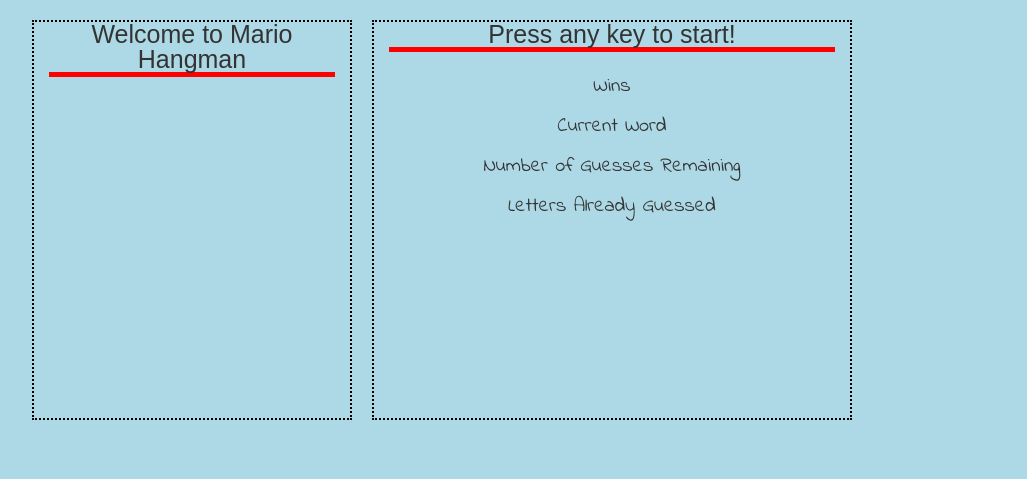
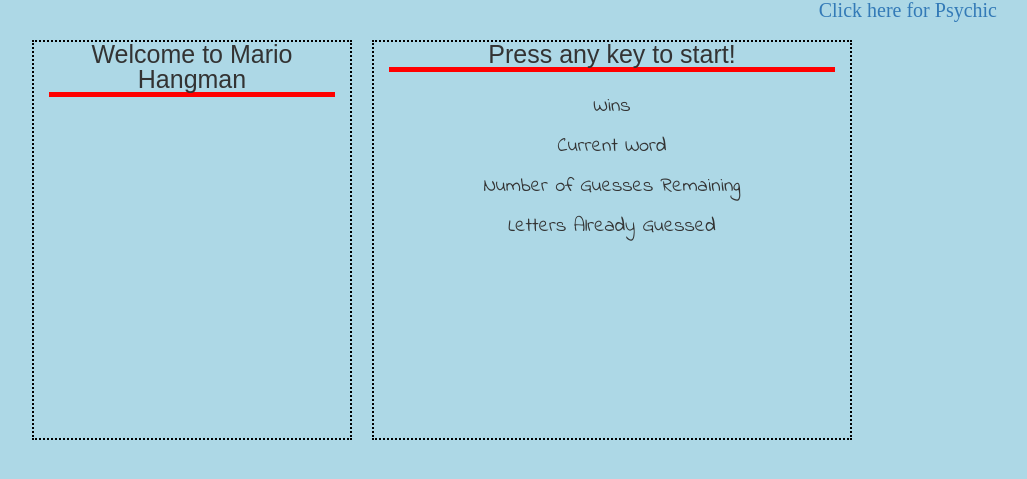
Before and after one commit to mgusmano84/week-3-game, a PHP site: page / in a window 1280 px wide. Shown: the part 150-629 px from the top of the page, without its empty margins (208-1235 px from the left). Run offline with PHP 8.4, Linux system fonts and the light colour scheme; some web fonts are replaced.

Commit message:
Heroku Added

```diff
--- a/assets/css/style.css
+++ b/assets/css/style.css
@@ -6,6 +6,7 @@
 header { width: 100%;
 		position: relative;
 		height: 150px;
+
 }
 
 #containder { width: 100%
@@ -17,13 +18,15 @@
 	margin-left: auto;
 	margin-right: auto;
 	height: 150px;
+	position: relative;
+
 }
 
 
 
 .container {width: 100%;
 	max-width: 960px;
-			margin-top: 20px;
+	margin-top: 40px;
 
 }
 
@@ -38,12 +41,14 @@
 .col-sm-4 {border: 2px dotted black;
 	height: 400px;
 	margin-right: 10px;
+
 }
 
 
 .col-sm-6 {border: 2px dotted black;
 	height: 400px;
 	margin-left: 10px;
+
 
 }
 
@@ -53,3 +58,13 @@
 	font-size: 20px;
 
 }
+
+#psychic {
+	float: right;
+	margin-right: 75px;
+	font-size: 20px;
+
+
+
+
+}
--- a/index.html
+++ b/index.html
@@ -19,6 +19,7 @@
 
 	<header>
 		<img src="assets/images/mario.jpg" id="headerimage" alt="Mario Hangman">
+		<a id='psychic' href="index2.html">Click here for Psychic</a>
 	</header>
 
 	<div class="container">
```
Lines whose indentation alone changed are shown as unchanged.
